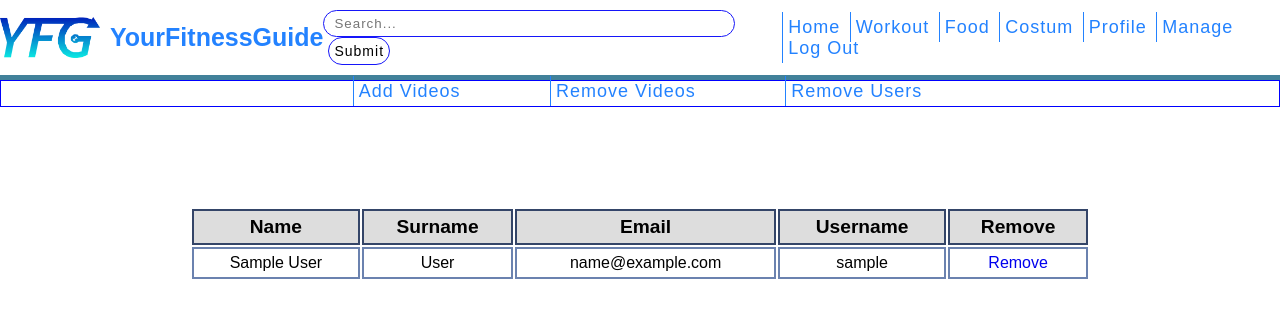
After one commit to bm44276/fitnessguide-LAB-, a PHP site: page /admin/removeUsers.php in a window 1280 px wide. The commit adds this page. Shown: the top 318 px of the page. Run offline with PHP 8.4, Linux system fonts and the light colour scheme; the visitor is signed in with stand-in values (Sample User, id 1); tables that the repository leaves empty or names only in its code hold one stand-in row (values such as "Sample post"); data that the repository does not hold is empty.

Commit message:
admin options remove users remove videos

```diff
--- /dev/null
+++ b/admin/adminCss/removeVideos.css
@@ -0,0 +1,4 @@
+video{
+    width: 600px;
+    height: 400px;
+}
--- /dev/null
+++ b/admin/adminCss/table.css
@@ -0,0 +1,31 @@
+.container{
+    width: 900px;
+    margin: 0 auto;
+}
+.content{
+    margin-top: 100px;
+    display: flex;
+    justify-content: center;
+}
+table thead th{
+    text-align: center;
+    padding: 5px;
+    background-color: rgb(221, 221, 221);
+    border: 2px solid #344568;
+}
+table thead{
+    font-size: larger;
+    margin-bottom: 20px;
+}
+table tbody td{
+    text-align: center;
+    padding: 5px;
+    border: 2px solid #6b82af;
+}
+table{
+    border: black;
+    width: 100%;
+}
+a{
+    text-decoration: none;
+}
--- a/admin/adminOptions.php
+++ b/admin/adminOptions.php
@@ -17,8 +17,8 @@
 
 <div class="header">
     <ul>
-        <li><a href="">Add Videos</a></li>
-        <li><a href="">Remove Users</a></li>
-        <li><a href="">Other</a></li>
+        <li><a href="addVideos.php">Add Videos</a></li>
+        <li><a href="removeVideos.php?type=FullBody">Remove Videos</a></li>
+        <li><a href="removeUsers.php">Remove Users</a></li>
     </ul>
 </div>
--- /dev/null
+++ b/admin/removeUsers.php
@@ -0,0 +1,79 @@
+<?php
+    require "../backValidation\dbConnection.php";
+    session_start();
+    if(!isset($_SESSION['username'])){
+        header("location: ../logOut.php");
+    }
+?>
+
+
+<!DOCTYPE html>
+<html lang="en">
+<head>
+    <meta charset="UTF-8">
+    <meta name="viewport" content="width=device-width, initial-scale=1.0">
+    <link rel="stylesheet" href="adminCss/table.css">
+    <title>Document</title>
+</head>
+<body>
+<header>
+        <?php
+        if($_SESSION['admin'] == 1){
+          include "adminHeader.php";
+
+        }else{
+            header("location: ../logOut.php");
+        }
+          ?>
+    </header>
+    <div>
+    <?php
+    if($_SESSION['admin'] == 1){
+
+          include "adminOptions.php";
+    }
+    ?>
+    </div>
+
+    <div class="container">
+        <div class="content">
+                        <table border="1">
+                            <thead>
+                                <tr>
+                                    <th class="title">Name</th>
+                                    <th class="title">Surname</th>
+                                    <th class="title">Email</th>
+                                    <th class="title">Username</th>
+                                    <th class="title">Remove</th>
+                                </tr>
+                            </thead>
+
+                            <tbody>
+
+                                <?php
+                                    $query = "SELECT * FROM accounts;";
+                                    $result = $DB->query($query);
+
+                                    while($row = mysqli_fetch_assoc($result)){
+
+                                        ?>
+                                            <tr>
+                                                <td><?php echo $row['name']?></td>
+                                                <td><?php echo $row['surname']?></td>
+                                                <td><?php echo $row['email']?></td>
+                                                <td><?php echo $row['username']?></td>
+                                                <td><a href="removeUsersDB.php?ID=<?php echo $row['ID']?>">Remove</a></td>
+                                            </tr>
+
+                                        <?php
+                                    }
+
+                                ?>
+
+                            </tbody>
+                        </table>
+             </div>
+    </div>
+
+</body>
+</html>
```
Also changed, not shown: admin/removeSpecifikVideoDB.php (added, +28 -0 lines), admin/removeUsersDB.php (added, +11 -0 lines), admin/removeVideos.php (added, +87 -0 lines).
